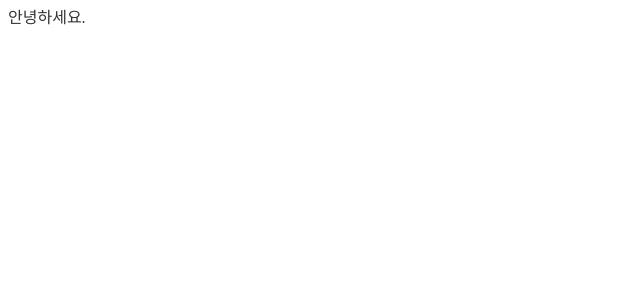
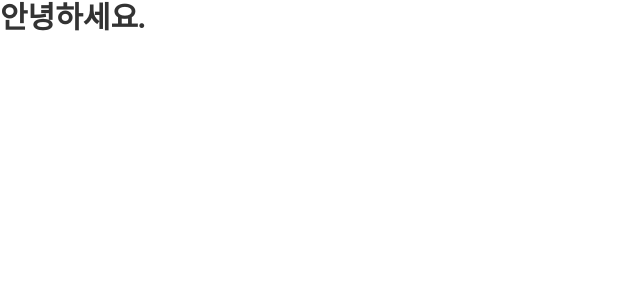
Before and after one commit to jhs512/2022_react, a React (Create React App) app: page / in a window 1280 px wide. Shown: the top 300 px of the page, without its empty margins (0-640 px from the left). Built offline with nearby package versions, Linux system fonts and the light colour scheme; a web font is replaced by a local one.

Commit message:
테일윈드 설치

```diff
--- a/package.json
+++ b/package.json
@@ -30,5 +30,10 @@
       "last 1 firefox version",
       "last 1 safari version"
     ]
+  },
+  "devDependencies": {
+    "autoprefixer": "^10.4.7",
+    "postcss": "^8.4.13",
+    "tailwindcss": "^3.0.24"
   }
 }
--- /dev/null
+++ b/postcss.config.js
@@ -0,0 +1,6 @@
+module.exports = {
+  plugins: {
+    tailwindcss: {},
+    autoprefixer: {},
+  },
+}
--- a/src/App.js
+++ b/src/App.js
@@ -1,5 +1,9 @@
 function App() {
-  return <div className="App">안녕하세요.</div>;
+  return (
+    <div className="App">
+      <span className="font-bold text-3xl">안녕하세요.</span>
+    </div>
+  );
 }
 
 export default App;
--- a/src/index.css
+++ b/src/index.css
@@ -1,3 +1,7 @@
+@tailwind base;
+@tailwind components;
+@tailwind utilities;
+
 /* 폰트 : 지마켓 산스 */
 @font-face {
   font-family: "GmarketSansMedium";
--- /dev/null
+++ b/tailwind.config.js
@@ -0,0 +1,7 @@
+module.exports = {
+  content: ["./src/**/*.{js,jsx,ts,tsx}"],
+  theme: {
+    extend: {},
+  },
+  plugins: [],
+};
```
Also changed, not shown: 1 other file (tests, documents, lock files or other folders).
